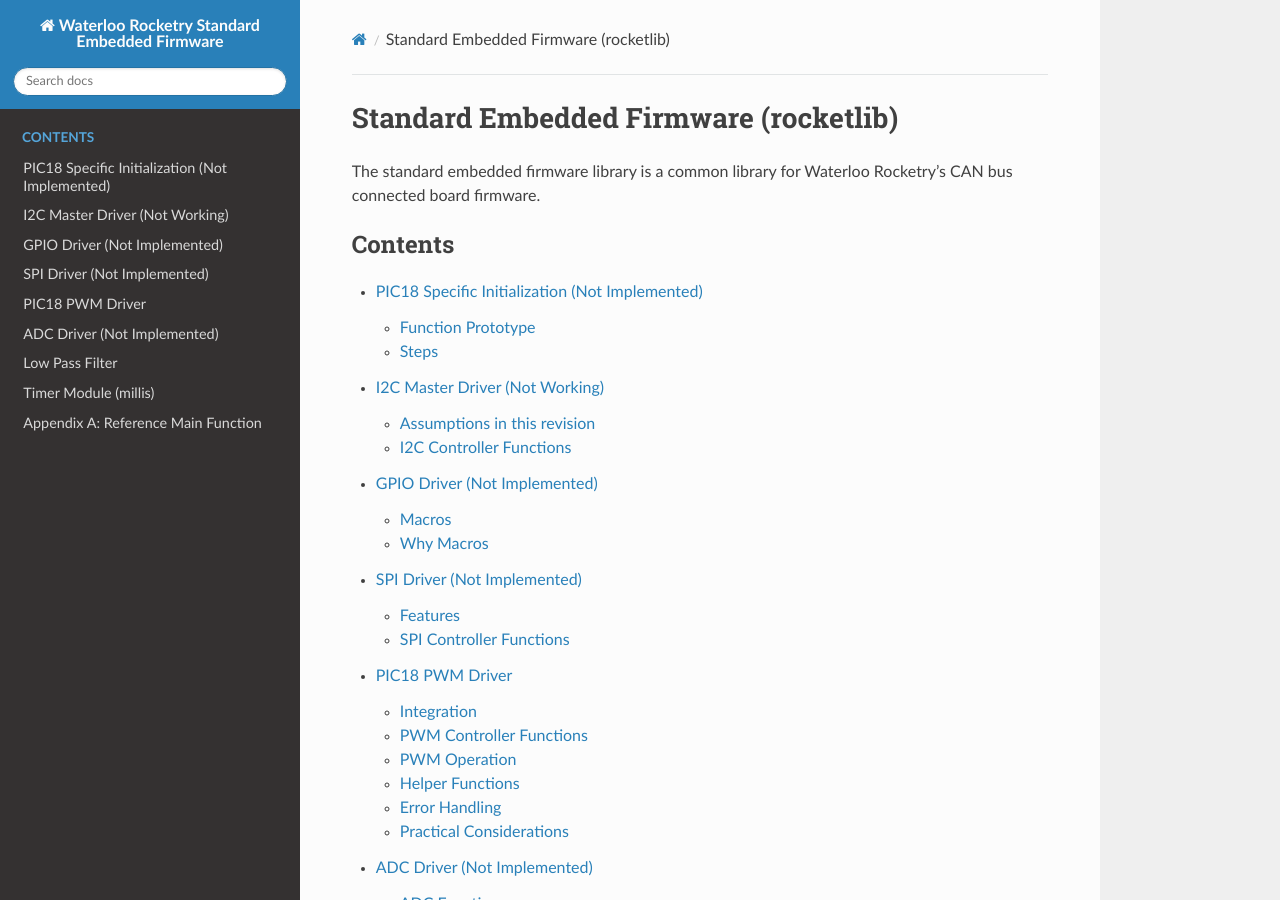
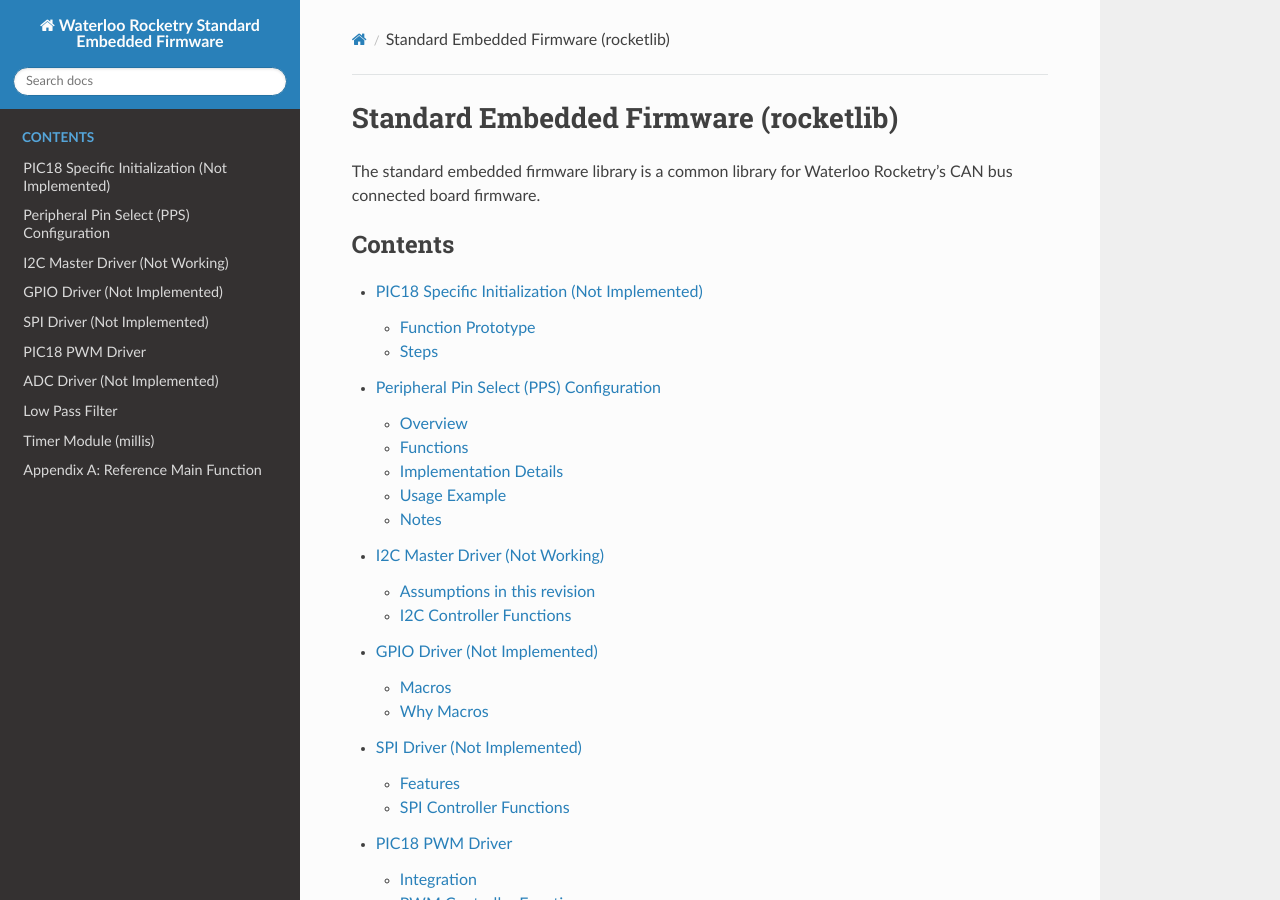
Before and after one commit to waterloo-rocketry/rocketlib, a Sphinx documentation site: the page built from doc/index.rst, in a window 1280 px wide and 900 px high. Built offline with Sphinx 7.4.7 and the Read the Docs theme 3.1.0, drawn with Linux system fonts in a browser that asks for light colours; some of the changed lines change nothing that is shown.

Commit message:
Add pin_config.rst documentation for Peripheral Pin Select (PPS) configuration
This commit introduces a new documentation file, pin_config.rst, detailing the setup and usage of the PPS module for the PIC18F26K83. It includes an overview, function descriptions, implementation details, and usage examples for initializing and configuring peripheral mappings for I2C, SPI, and UART. The index.rst file is also updated to include this new documentation.

```diff
--- a/doc/index.rst
+++ b/doc/index.rst
@@ -8,6 +8,7 @@
    :caption: Contents
 
    pic18_init.rst
+   pin_config.rst
    i2c_driver.rst
    gpio_driver.rst
    spi_driver.rst
--- /dev/null
+++ b/doc/pin_config.rst
@@ -0,0 +1,154 @@
+Peripheral Pin Select (PPS) Configuration
+**************************************
+
+Overview
+========
+
+The Peripheral Pin Select (PPS) module allows connecting peripheral inputs and outputs to
+different physical I/O pins on the PIC18F26K83. This module provides a clean interface
+for setting up all the necessary PPS configurations at initialization time.
+
+Functions
+========
+
+.. c:function:: w_status_t pin_init(void)
+
+   :returns: Status code indicating success or failure
+   :retval: ``W_SUCCESS`` if PPS initialization was successful
+
+   Initialize Peripheral Pin Select (PPS) configurations for all peripherals.
+
+   This function configures the appropriate PPS settings for:
+
+   * I2C1 (SCL on RC3, SDA on RC4)
+   * SPI1 in master mode (SCK on RB1, SDI on RB2, SDO on RB3)
+   * UART1 (TX on RC6, RX on RC7)
+
+   Note that PWM/CCP PPS configuration is handled by the PWM module itself when :c:func:`pwm_init` is called.
+
+   This function should be called after basic MCU initialization but before any peripheral initialization.
+
+Implementation Details
+=====================
+
+Helper Functions
+--------------
+
+The implementation includes several helper functions for managing PPS configuration:
+
+.. c:function:: static w_status_t pps_unlock(void)
+
+   :returns: Status code indicating success or failure
+   :retval: ``W_SUCCESS`` if unlock operation was successful
+
+   Internal function that unlocks the PPS registers for configuration. Per the
+   PIC18F26K83 datasheet, modifying PPS registers requires a specific unlock sequence.
+
+.. c:function:: static w_status_t pps_lock(void)
+
+   :returns: Status code indicating success or failure
+   :retval: ``W_SUCCESS`` if lock operation was successful
+
+   Internal function that locks the PPS registers after configuration to prevent
+   accidental changes.
+
+.. c:function:: static w_status_t pps_input(volatile unsigned char* pps_register, unsigned char port_pin_code)
+
+   :param pps_register: Pointer to the peripheral's PPS register
+   :param port_pin_code: Code representing the port and pin (format: 0bPPPNNN where PPP=port, NNN=pin)
+   :returns: Status code indicating success or failure
+   :retval: ``W_SUCCESS`` if mapping was successful
+   :retval: ``W_INVALID_PARAM`` if pps_register is NULL
+
+   Helper function for configuring peripheral input pin mappings.
+
+.. c:function:: static w_status_t pps_output(volatile unsigned char* rxy_pps_register, unsigned char peripheral_code)
+
+   :param rxy_pps_register: Pointer to the pin's PPS register
+   :param peripheral_code: Code representing the peripheral output function
+   :returns: Status code indicating success or failure
+   :retval: ``W_SUCCESS`` if mapping was successful
+   :retval: ``W_INVALID_PARAM`` if rxy_pps_register is NULL
+
+   Helper function for configuring peripheral output pin mappings.
+
+Peripheral Configuration Functions
+----------------------------
+
+.. c:function:: static w_status_t pps_configure_i2c1(void)
+
+   :returns: Status code indicating success or failure
+   :retval: ``W_SUCCESS`` if configuration was successful
+
+   Configures I2C1 to use RC3 for SCL and RC4 for SDA. Since I2C is bidirectional,
+   both input and output mappings are configured for each pin. The pins are also set to
+   open-drain mode as required for I2C operation.
+
+.. c:function:: static w_status_t pps_configure_spi1(void)
+
+   :returns: Status code indicating success or failure
+   :retval: ``W_SUCCESS`` if configuration was successful
+
+   Configures the SPI1 module in master mode using:
+
+   * RB1 for SCK (output)
+   * RB2 for SDI (input)
+   * RB3 for SDO (output)
+
+.. c:function:: static w_status_t pps_configure_uart1(void)
+
+   :returns: Status code indicating success or failure
+   :retval: ``W_SUCCESS`` if configuration was successful
+
+   Configures the UART1 module using:
+
+   * RC6 for TX (output)
+   * RC7 for RX (input)
+
+.. c:function:: static w_status_t pps_configure_timer_clk(unsigned char timer, unsigned char port, unsigned char pin)
+
+   :param timer: Timer number to configure (0, 1, 3, 5)
+   :param port: Port number where clock input is located (0=PORTA, 1=PORTB, 2=PORTC)
+   :param pin: Pin number within the port (0-7)
+   :returns: Status code indicating success or failure
+   :retval: ``W_SUCCESS`` if configuration was successful
+   :retval: ``W_INVALID_PARAM`` if timer, port, or pin parameters are invalid
+
+   Configures an external clock input for the specified timer. This is not called by default
+   in the initialization routine but is available for applications that need external timer
+   clock sources.
+
+Usage Example
+============
+
+The PPS configuration should be performed early in your application's initialization sequence:
+
+.. code-block:: c
+
+   int main(void) {
+       // Initialize the microcontroller (clocks, etc.)
+       mcu_init();
+
+       // Configure PPS mapping for peripherals
+       w_status_t status = pin_init();
+       if (status != W_SUCCESS) {
+           // Handle error
+       }
+
+       // Now initialize peripherals that depend on PPS configuration
+       i2c_init(frequency_divider);
+       spi_init(mode, clock_polarity, clock_phase);
+       // ...other peripheral initializations...
+
+       while(1) {
+           // Main application loop
+       }
+   }
+
+Notes
+=====
+
+* The actual pin assignments can be modified in the `pin_config.c` file if different pins are required.
+* PWM/CCP pin assignments should be configured through the PWM module's own initialization function.
+* When switching between peripherals that share the same pins (e.g., SPI and I2C on the same MSSP module),
+  the PPS configuration must be updated accordingly.
```
